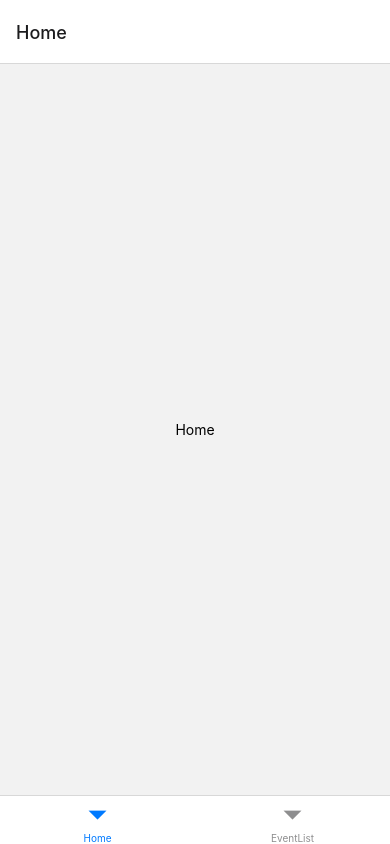
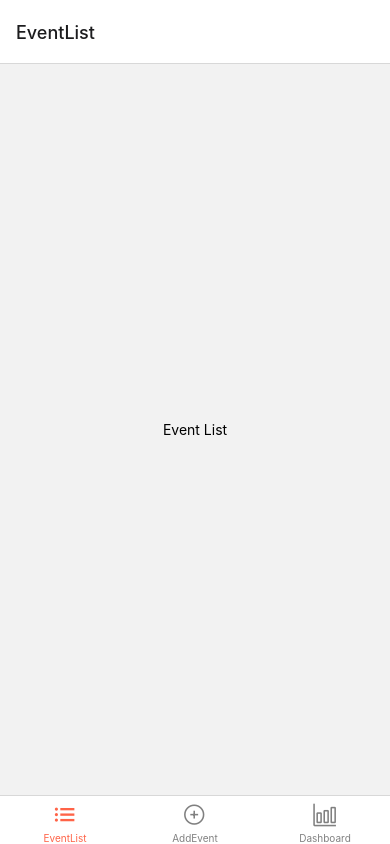
Before and after one commit to apethoud/EventManager, a React Native app: screen / in a window 390 px wide. Built offline with nearby package versions, Linux system fonts and the light colour scheme.

Commit message:
add fontawesome icons

```diff
--- a/App.tsx
+++ b/App.tsx
@@ -1,19 +1,47 @@
 import React from 'react';
-import {NavigationContainer} from '@react-navigation/native';
-import {createBottomTabNavigator} from '@react-navigation/bottom-tabs';
-import Home from './src/components/Home';
+import { NavigationContainer } from '@react-navigation/native';
+import { createBottomTabNavigator } from '@react-navigation/bottom-tabs';
 import EventList from './src/components/EventList';
 import AddEvent from './src/components/AddEvent';
 import Dashboard from './src/components/Dashboard';
+import Ionicons from 'react-native-vector-icons/Ionicons';
 
 const Tab = createBottomTabNavigator();
 
 const App = () => {
   return (
     <NavigationContainer>
-      <Tab.Navigator initialRouteName="Home">
-        <Tab.Screen name="Home" component={Home} />
+      <Tab.Navigator
+        initialRouteName="EventList"
+        activeColor="red"
+        inactiveColor="green"
+        screenOptions={({ route }) => ({
+          tabBarIcon: (options) => {
+            let iconName;
+
+            if (route.name === 'EventList') {
+              iconName = options.focused ? 'list' : 'list-outline';
+            } else if (route.name === 'AddEvent') {
+              iconName = options.focused ? 'add-circle' : 'add-circle-outline';
+            } else if (route.name === 'Dashboard') {
+              iconName = options.focused ? 'bar-chart' : 'bar-chart-outline';
+            } else {
+              iconName = options.focused ? 'ellipse' : 'ellipse-outline';
+            }
+            return (
+              <Ionicons
+                name={iconName}
+                color={options.color}
+                size={options.size}
+              />
+            );
+          },
+          tabBarActiveTintColor: 'tomato',
+          tabBarInactiveTintColor: 'gray',
+        })}>
         <Tab.Screen name="EventList" component={EventList} />
+        <Tab.Screen name="AddEvent" component={AddEvent} />
+        <Tab.Screen name="Dashboard" component={Dashboard} />
       </Tab.Navigator>
     </NavigationContainer>
   );
```
Also changed, not shown: .prettierrc.js, 21 other files (tests, documents, lock files or other folders).
